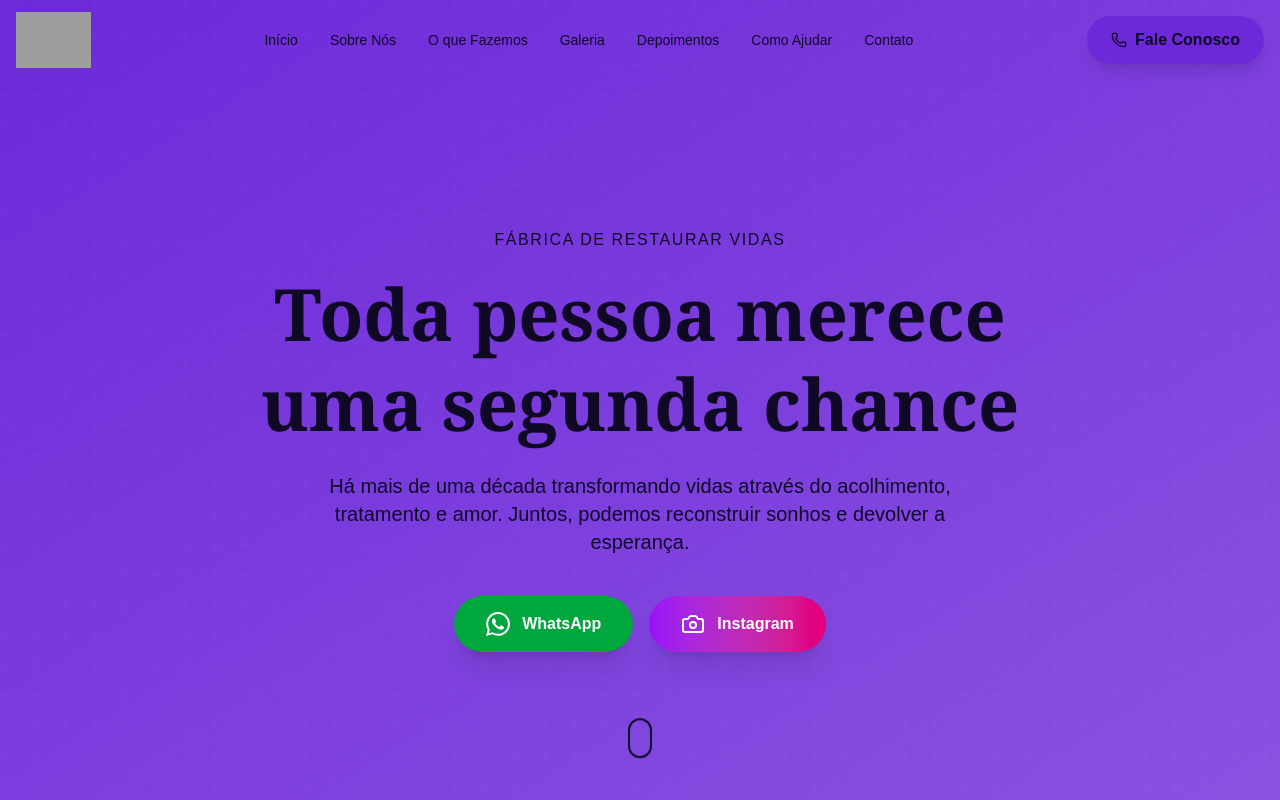
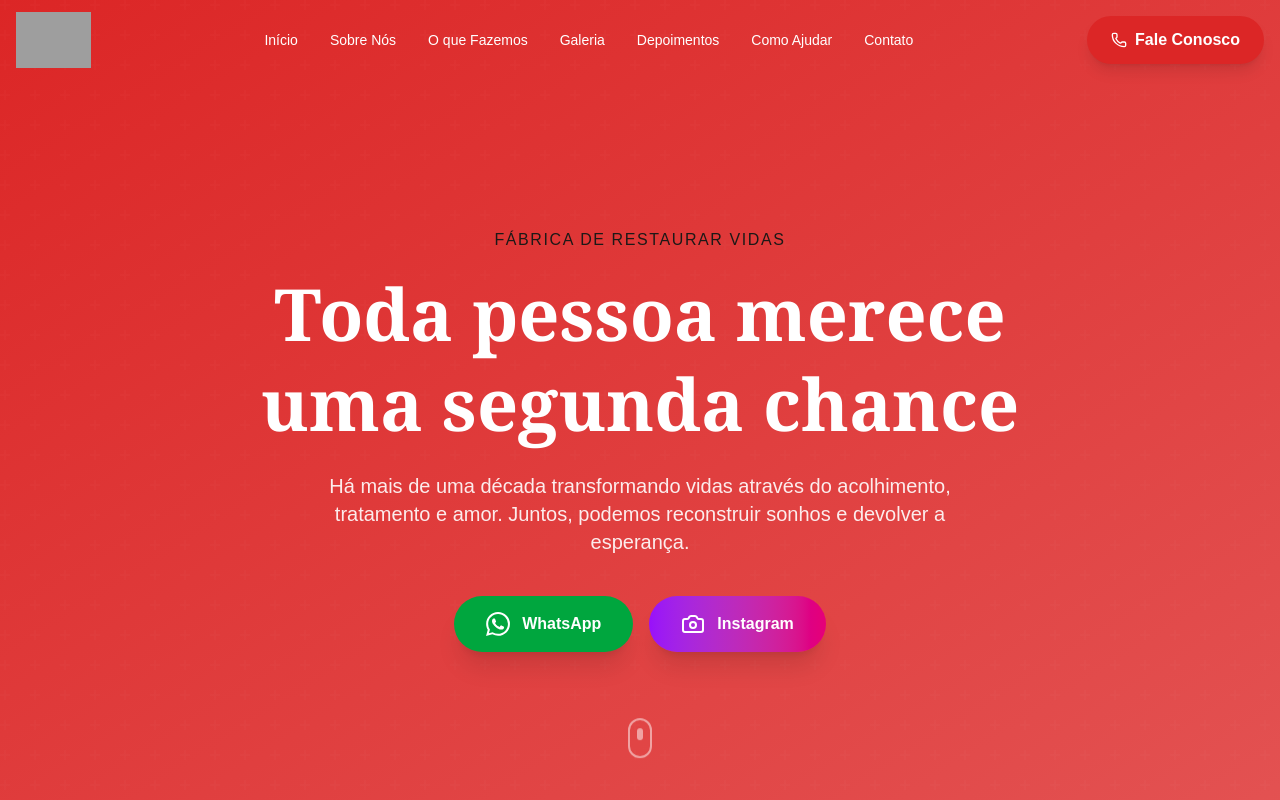
Before and after one commit to souzaisabeladev/site-restaurando-vidas, a Next.js app: page / in a window 1280 px wide. Shown: the top 800 px of the page. Built offline with nearby package versions, Linux system fonts and the light colour scheme; grey boxes are pictures that could not be loaded.

Commit message:
style: corrige paleta de cores para vermelho, branco e bege do projeto

```diff
--- a/app/globals.css
+++ b/app/globals.css
@@ -1,15 +1,23 @@
 @import "tailwindcss";
 
 :root {
-  --background: #fbfaff;
-  --foreground: #0f0926;
-  --primary: #6d28d9;
+  --background: #ffffff;          /* Branco puro */
+  --foreground: #1c1917;          /* Texto escuro (tom de pedra/grafite) */
+  --primary: #dc2626;             /* O Vermelho vivo dos botões e destaques (red-600) */
+  --primary-foreground: #ffffff;  /* Texto branco dentro do botão vermelho */
+  --muted: #fbf9f6;               /* O Bege/Creme bem suave para fundos de seções */
+  --muted-foreground: #78716c;    /* Texto cinza/bege para subtítulos */
+  --border: #e7e5e4;              /* Bordas suaves */
 }
 
 @theme inline {
   --color-background: var(--background);
   --color-foreground: var(--foreground);
   --color-primary: var(--primary);
+  --color-primary-foreground: var(--primary-foreground);
+  --color-muted: var(--muted);
+  --color-muted-foreground: var(--muted-foreground);
+  --color-border: var(--border);
   --font-sans: var(--font-geist-sans);
   --font-mono: var(--font-geist-mono);
 }
```
